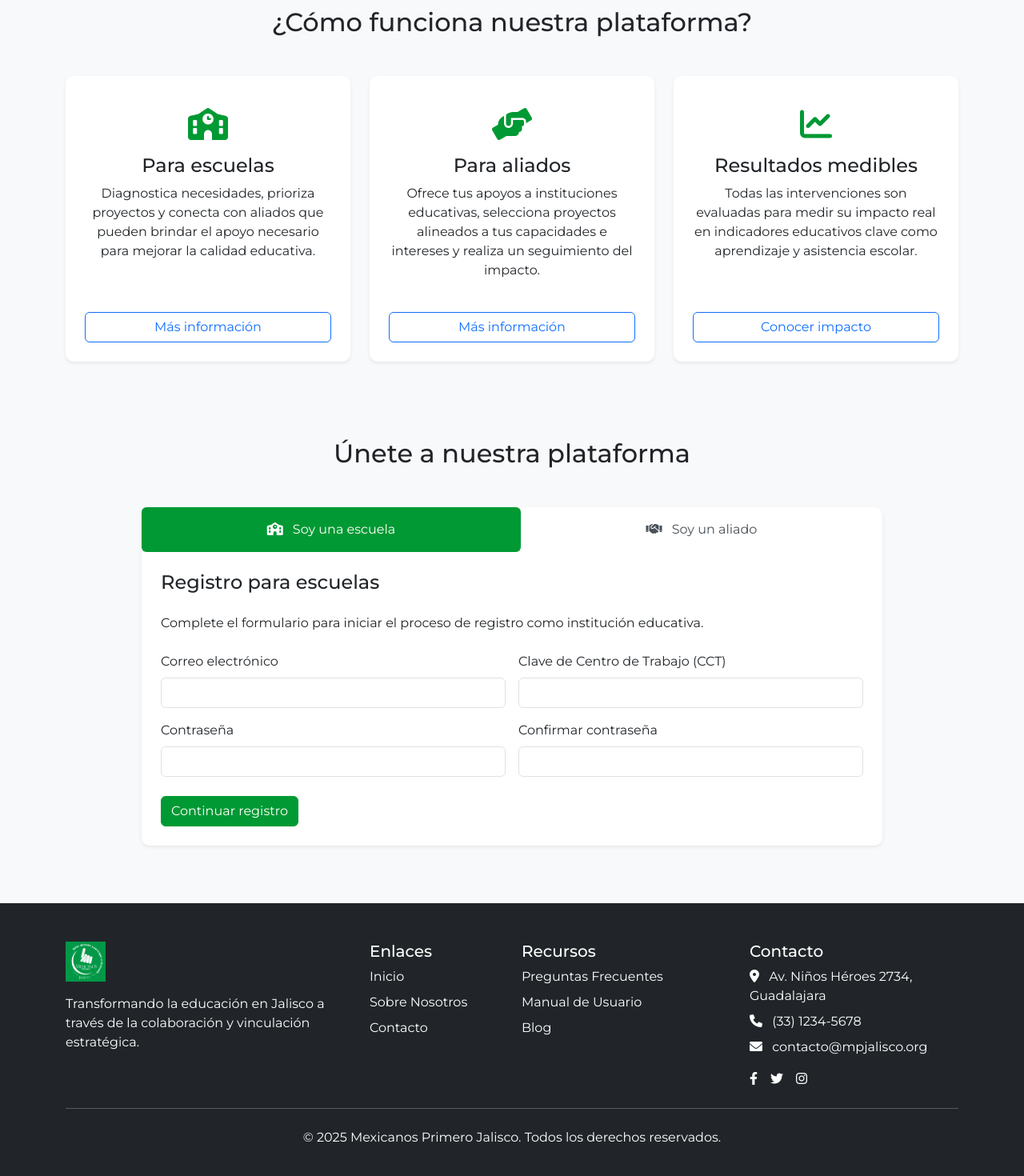
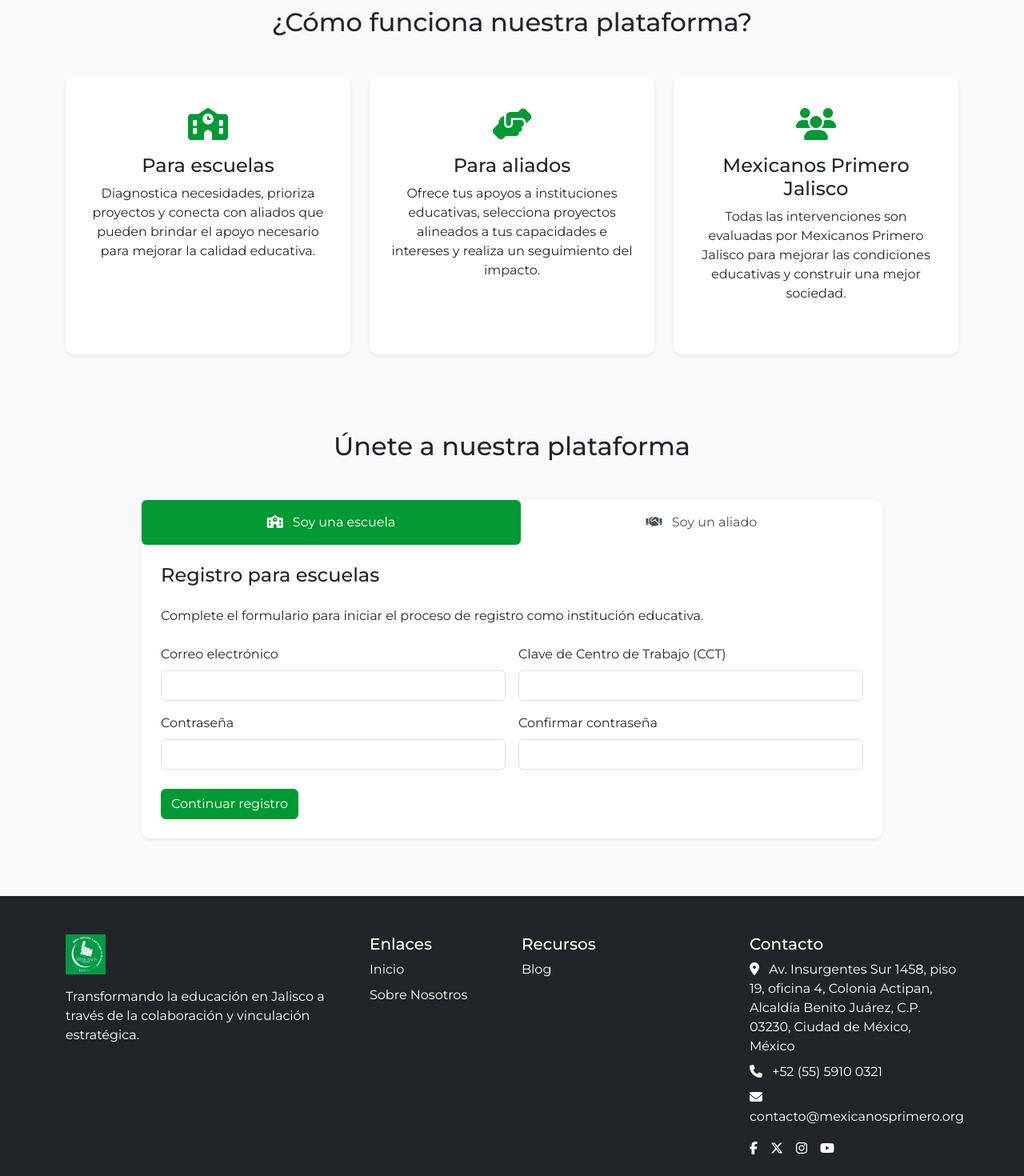
Before and after one commit to JRV-XVI/connect-the-schools, a React (Vite) app in the folder react-app/: page / in a window 1280 px wide. Shown: the part 760-2230 px from the top of the page at 80% size. Built offline with nearby package versions, Linux system fonts and the light colour scheme.

Commit message:
Fixed inicioSesion components

```diff
--- a/react-app/index.html
+++ b/react-app/index.html
@@ -9,7 +9,7 @@
     <!-- Bootstrap CSS -->
     <link href="https://cdn.jsdelivr.net/npm/bootstrap@5.3.0/dist/css/bootstrap.min.css" rel="stylesheet">
     <!-- Font Awesome -->
-    <link rel="stylesheet" href="https://cdnjs.cloudflare.com/ajax/libs/font-awesome/6.0.0/css/all.min.css">
+    <link href="https://cdnjs.cloudflare.com/ajax/libs/font-awesome/6.5.0/css/all.min.css" rel="stylesheet">
     <meta name="viewport" content="width=device-width, initial-scale=1.0" />
     <title>Connect the schools</title>
   </head>
--- a/react-app/package.json
+++ b/react-app/package.json
@@ -10,6 +10,7 @@
     "preview": "vite preview"
   },
   "dependencies": {
+    "@fortawesome/fontawesome-svg-core": "^6.7.2",
     "@fortawesome/free-brands-svg-icons": "^6.7.2",
     "@fortawesome/free-solid-svg-icons": "^6.7.2",
     "@fortawesome/react-fontawesome": "^0.2.2",
--- a/react-app/src/components/featureSection.jsx
+++ b/react-app/src/components/featureSection.jsx
@@ -1,7 +1,7 @@
 import React from 'react';
 import { Container, Row, Col, Card, Button } from 'react-bootstrap';
 
-const FeatureCard = ({ icon, title, description, buttonText }) => {
+const FeatureCard = ({ icon, title, description}) => {
   return (
     <Col md={4}>
       <Card className="h-100 feature-card text-center p-4">
@@ -10,9 +10,6 @@
         </div>
         <h4>{title}</h4>
         <p>{description}</p>
-        <Button variant="outline-primary" className="mt-auto" href="#">
-          {buttonText}
-        </Button>
       </Card>
     </Col>
   );
@@ -24,19 +21,16 @@
       icon: 'school',
       title: 'Para escuelas',
       description: 'Diagnostica necesidades, prioriza proyectos y conecta con aliados que pueden brindar el apoyo necesario para mejorar la calidad educativa.',
-      buttonText: 'Más información'
     },
     {
       icon: 'hands-helping',
       title: 'Para aliados',
       description: 'Ofrece tus apoyos a instituciones educativas, selecciona proyectos alineados a tus capacidades e intereses y realiza un seguimiento del impacto.',
-      buttonText: 'Más información'
     },
     {
-      icon: 'chart-line',
-      title: 'Resultados medibles',
-      description: 'Todas las intervenciones son evaluadas para medir su impacto real en indicadores educativos clave como aprendizaje y asistencia escolar.',
-      buttonText: 'Conocer impacto'
+      icon: 'users',
+      title: 'Mexicanos Primero Jalisco',
+      description: 'Todas las intervenciones son evaluadas por Mexicanos Primero Jalisco para mejorar las condiciones educativas y construir una mejor sociedad.',
     }
   ];
 
--- a/react-app/src/components/footer.jsx
+++ b/react-app/src/components/footer.jsx
@@ -14,29 +14,27 @@
             <h5>Enlaces</h5>
             <ul className="list-unstyled">
               <li className="mb-2"><a href="#" className="text-white text-decoration-none">Inicio</a></li>
-              <li className="mb-2"><a href="#" className="text-white text-decoration-none">Sobre Nosotros</a></li>
-              <li className="mb-2"><a href="#" className="text-white text-decoration-none">Contacto</a></li>
+              <li className="mb-2"><a href="https://www.mexicanosprimero.org/" className="text-white text-decoration-none">Sobre Nosotros</a></li>
             </ul>
           </Col>
           <Col lg={3} md={4} className="mb-4 mb-md-0">
             <h5>Recursos</h5>
             <ul className="list-unstyled">
-              <li className="mb-2"><a href="#" className="text-white text-decoration-none">Preguntas Frecuentes</a></li>
-              <li className="mb-2"><a href="#" className="text-white text-decoration-none">Manual de Usuario</a></li>
-              <li className="mb-2"><a href="#" className="text-white text-decoration-none">Blog</a></li>
+              <li className="mb-2"><a href="https://www.mexicanosprimero.org/" className="text-white text-decoration-none">Blog</a></li>
             </ul>
           </Col>
-          <Col lg={3} md={4}>
+          <Col id="contacto" lg={3} md={4}>
             <h5>Contacto</h5>
             <ul className="list-unstyled">
-              <li className="mb-2"><i className="fas fa-map-marker-alt me-2"></i> Av. Niños Héroes 2734, Guadalajara</li>
-              <li className="mb-2"><i className="fas fa-phone me-2"></i> (33) 1234-5678</li>
-              <li className="mb-2"><i className="fas fa-envelope me-2"></i> contacto@mpjalisco.org</li>
+              <li className="mb-2"><i className="fas fa-map-marker-alt me-2"></i> Av. Insurgentes Sur 1458, piso 19, oficina 4, Colonia Actipan, Alcaldía Benito Juárez, C.P. 03230, Ciudad de México, México</li>
+              <li className="mb-2"><i className="fas fa-phone me-2"></i> +52 (55) 5910 0321</li>
+              <li className="mb-2"><i className="fas fa-envelope me-2"></i> contacto@mexicanosprimero.org</li>
             </ul>
             <div className="mt-3">
-              <a href="#" className="text-white me-3"><i className="fab fa-facebook-f"></i></a>
-              <a href="#" className="text-white me-3"><i className="fab fa-twitter"></i></a>
-              <a href="#" className="text-white me-3"><i className="fab fa-instagram"></i></a>
+              <a href="https://www.facebook.com/MexPrim" className="text-white me-3"><i className="fab fa-facebook-f"></i></a>
+              <a href="https://x.com/mexicanos1o" className="text-white me-3"><i className="fa-brands fa-x-twitter"></i></a>
+              <a href="https://www.instagram.com/mexicanosprimero/" className="text-white me-3"><i className="fab fa-instagram"></i></a>
+              <a href="https://www.youtube.com/channel/UC04Tt20cMkR8hZTuBOsZlOg" className="text-white me-3"><i className="fab fa-youtube"></i></a>
             </div>
           </Col>
         </Row>
--- a/react-app/src/components/navigationBar.jsx
+++ b/react-app/src/components/navigationBar.jsx
@@ -16,11 +16,11 @@
         <Navbar.Toggle aria-controls="navbarNav" />
         <Navbar.Collapse id="navbarNav">
           <Nav className="ms-auto">
-            <Nav.Link href="#sobre-nosotros">Sobre Nosotros</Nav.Link>
+            <Nav.Link href="https://www.mexicanosprimero.org/">Sobre Nosotros</Nav.Link>
             <Nav.Link href="#como-funciona">Cómo Funciona</Nav.Link>
             <Nav.Link href="#contacto">Contacto</Nav.Link>
             <Nav.Item>
-              <Button variant="outline-primary" className="ms-2" href="#registro">
+              <Button variant="primary" className="ms-2" href="#registro">
                 Registrarse
               </Button>
             </Nav.Item>
--- a/react-app/src/components/registrationSection.jsx
+++ b/react-app/src/components/registrationSection.jsx
@@ -15,6 +15,7 @@
     nameDirector: '',
     phoneDirector: '',
     cct: '',
+    userType: 0,
   });
 
   const [step, setStep] = useState(1);
@@ -211,12 +212,12 @@
     confirmPassword: '',
     phone: '',
     allyName: '',
-    allyType: '',
     direction: '',
     rfc: '',
     socialReason: '',
     phoneRepresentative: '',
     emailRepresentative: '',
+    typeUser: 1,
   });
 
   const [step, setStep] = useState(1);
@@ -302,21 +303,6 @@
       ) : (
         // Step 2 - Additional information
         <>
-          <Form.Group as={Col} md={6} controlId="allyType">
-            <Form.Label>Tipo de aliado</Form.Label>
-            <Form.Select
-              value={formData.allyType}
-              onChange={handleChange}
-              required
-            >
-              <option value="" disabled>Selecciona...</option>
-              <option>Empresa</option>
-              <option>Organización Civil</option>
-              <option>Institución Gubernamental</option>
-              <option>Universidad/Bachillerato</option>
-              <option>Persona de la comunidad</option>
-            </Form.Select>
-          </Form.Group>
           <Form.Group as={Col} md={6} controlId="allyName">
             <Form.Label>Nombre de la organización/persona</Form.Label>
             <Form.Control
```
Also changed, not shown: 1 other file (tests, documents, lock files or other folders).
